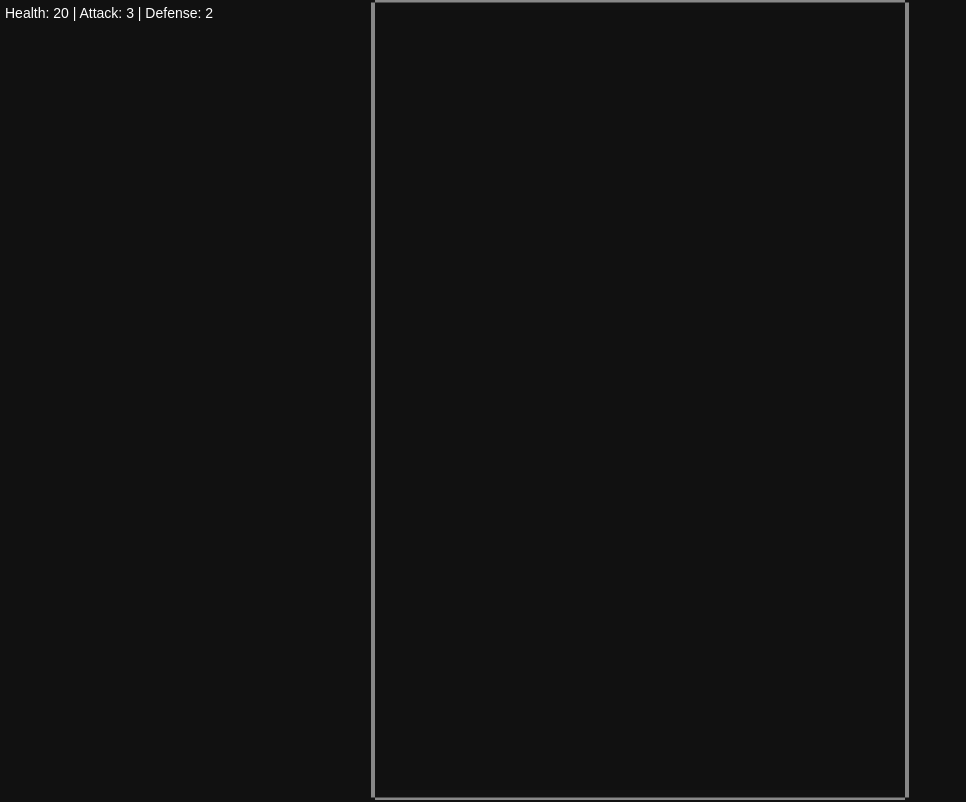
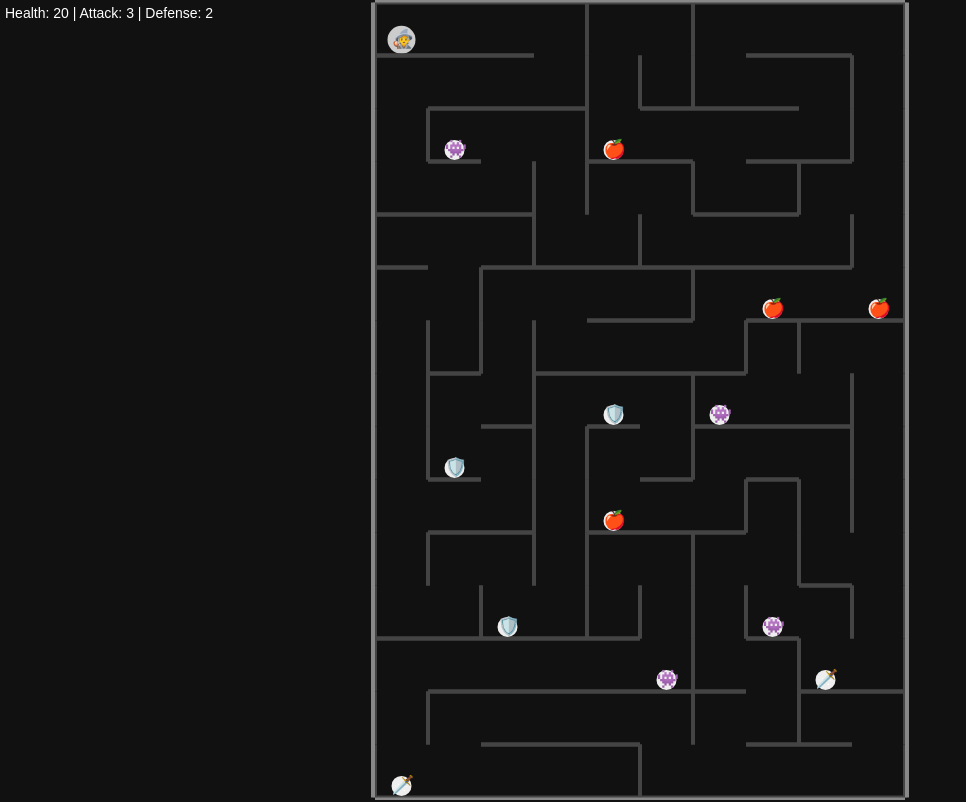
Before and after one commit to lordKelvin/tiltrpg, a plain HTML site: page index.html in a window 1280 px wide. Shown: the top 802 px of the page, without its empty margins (0-966 px from the left). Drawn offline with nearby package versions, Linux system fonts and the light colour scheme; animation ran at ten frames a second.

Commit message:
Update index.html

```diff
--- a/index.html
+++ b/index.html
@@ -128,27 +128,37 @@
 
     function buildMaze(cols, rows) {
       const visited = Array(rows).fill().map(() => Array(cols).fill(false));
-      const grid = Array(rows).fill().map(() => Array(cols).fill([1, 1, 1, 1])); // [top, right, bottom, left]
-      const stack = [[0, 0]];
+      const grid = Array(rows).fill().map(() => Array(cols).fill(null).map(() => [1, 1, 1, 1])); // [top, right, bottom, left]
 
-      while (stack.length) {
-        const [x, y] = stack.pop();
-        if (visited[y][x]) continue;
+      function shuffle(arr) {
+        for (let i = arr.length - 1; i > 0; i--) {
+          const j = Math.floor(Math.random() * (i + 1));
+          [arr[i], arr[j]] = [arr[j], arr[i]];
+        }
+        return arr;
+      }
+
+      function carve(x, y) {
         visited[y][x] = true;
-        const directions = [[0, -1], [1, 0], [0, 1], [-1, 0]];
-        shuffle(directions);
+        const directions = shuffle([
+          [0, -1, 0], // up
+          [1, 0, 1],  // right
+          [0, 1, 2],  // down
+          [-1, 0, 3]  // left
+        ]);
 
-        for (let i = 0; i < directions.length; i++) {
-          const [dx, dy] = directions[i];
+        for (const [dx, dy, dir] of directions) {
           const nx = x + dx;
           const ny = y + dy;
           if (nx >= 0 && nx < cols && ny >= 0 && ny < rows && !visited[ny][nx]) {
-            grid[y][x][i] = 0;
-            grid[ny][nx][(i + 2) % 4] = 0;
-            stack.push([nx, ny]);
+            grid[y][x][dir] = 0;
+            grid[ny][nx][(dir + 2) % 4] = 0;
+            carve(nx, ny);
           }
         }
       }
+
+      carve(0, 0);
       return grid;
     }
 
```
